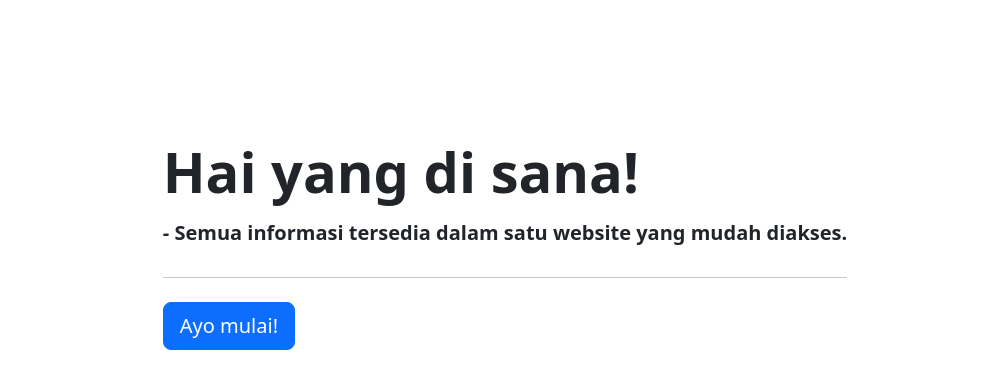
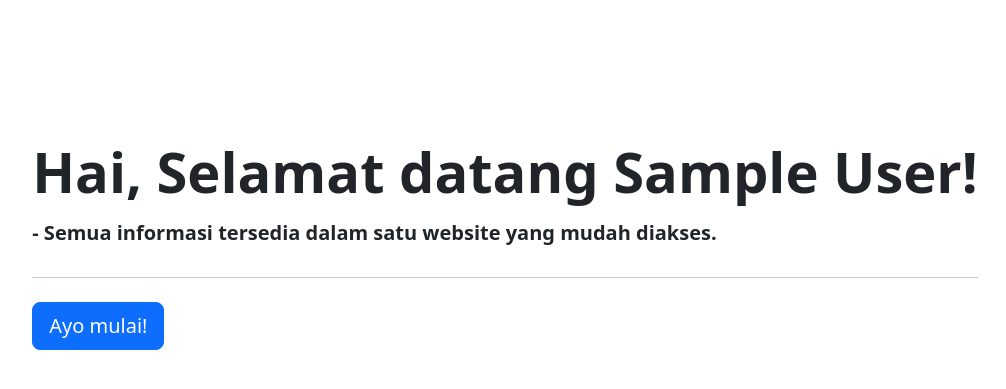
Before and after one commit to lawateko/webtid, a PHP site: page / in a window 1280 px wide. Shown: the part 138-527 px from the top of the page, without its empty margins (135-1141 px from the left). Run offline with PHP 8.4, Linux system fonts and the light colour scheme; the visitor is signed in with stand-in values (Sample User, id 1).

Commit message:
mengambil data nama user dan juga role. Dan juga menambahkan pesan selamat datang dengan di akhiri nama user yang login

```diff
--- a/content/home.php
+++ b/content/home.php
@@ -1,10 +1,15 @@
+<?php
+$nama_user = isset($_SESSION["user_nama"]) ? $_SESSION["user_nama"] : "User";
+$role = isset($_SESSION["user_role"]) ? $_SESSION["user_role"] : "";
+?>
+
 <div class="centered-jumbo lh-lg">
     <div class="jumbotron">
-        <h1 class="display-4 fw-bold">Hai yang di sana!</h1>
+        <h1 class="display-4 fw-bold">Hai, Selamat datang <?= htmlspecialchars($nama_user) ?>!</h1>
         <p class="lead fw-semibold">- Semua informasi tersedia dalam satu website yang mudah diakses.</p>
         <hr class="my-4">
         <p class="lead">
-            <a class="btn btn-primary btn-lg" href="#" role="button">Ayo mulai!</a>
+            <a class="btn btn-primary btn-lg" href="index.php?page=mahasiswa" role="button">Ayo mulai!</a>
         </p>
     </div>
 </div>
```
